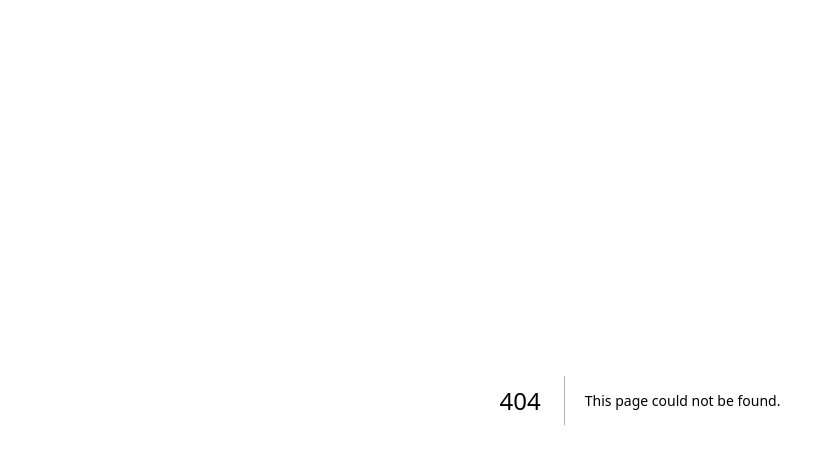
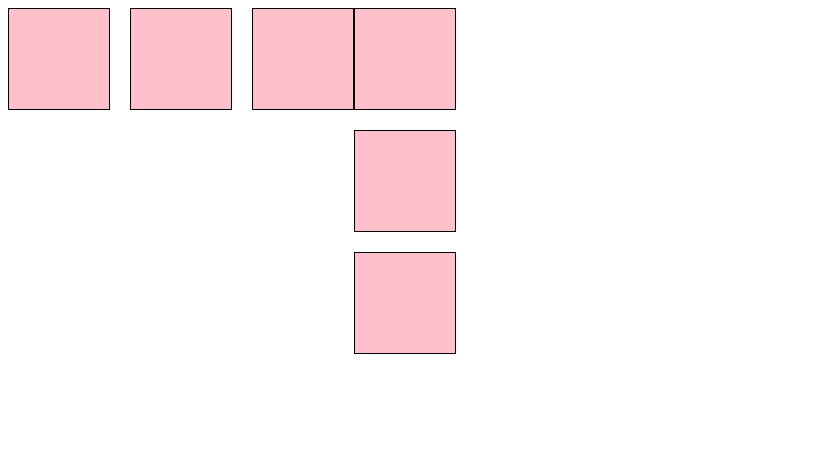
Before and after one commit to HXBTY/Practice-space, a Next.js app in the folder Javascript/next/: page /Space/spaceShow in a window 1280 px wide. Before the commit this address had no page. Shown: the top 464 px of the page, without its empty margins (0-835 px from the left). Built offline with nearby package versions, Linux system fonts and the light colour scheme.

Commit message:
feat:space组件

```diff
--- /dev/null
+++ b/Javascript/next/pages/Space/ConfigProvider.tsx
@@ -0,0 +1,17 @@
+import { SizeType } from "@/pages/Space/index";
+import React, { PropsWithChildren } from "react";
+
+export interface ConfigContextType {
+  space?: {
+    size?: SizeType
+  }
+}
+
+export const ConfigContext = React.createContext<ConfigContextType>({})
+
+interface ConfigProviderProps extends PropsWithChildren<ConfigContextType>{}
+
+export function ConfigProvider(props: ConfigProviderProps) {
+  const {space, children} = props
+  return <ConfigContext.Provider value={{space}}>{children}</ConfigContext.Provider>
+}
--- /dev/null
+++ b/Javascript/next/pages/Space/index.scss
@@ -0,0 +1,38 @@
+.space {
+  display: inline-flex;
+
+  &-vertical {
+    flex-direction: column;
+  }
+
+  &-align {
+    &-center {
+      align-items: center;
+    }
+
+    &-start {
+      align-items: flex-start;
+    }
+
+    &-end {
+      align-items: flex-end;
+    }
+
+    &-baseline {
+      align-items: baseline;
+    }
+  }
+}
+
+.box {
+  width: 100px;
+  height: 100px;
+  background: pink;
+  border: 1px solid #000;
+}
+
+.container {
+  width: 300px;
+  height: 300px;
+  background: green;
+}
--- /dev/null
+++ b/Javascript/next/pages/Space/index.tsx
@@ -0,0 +1,94 @@
+import React, { Fragment } from "react";
+import classNames from "classnames";
+import { ConfigContext } from "@/pages/Space/ConfigProvider";
+
+export type SizeType = "small" | "middle" | "large" | number | undefined
+
+export interface SpaceProps extends React.HTMLAttributes<HTMLDivElement> {
+  class?: string;
+  style?: React.CSSProperties;
+  size?: SizeType | [SizeType, SizeType];
+  direction?: "horizontal" | "vertical";
+  align?: "start" | "end" | "center" | "baseline";
+  split?: React.ReactNode;
+  wrap?: boolean;
+}
+
+const spaceSize = {
+  small: 8,
+  middle: 16,
+  large: 24
+};
+
+function getNumberSize(size: SizeType) {
+  return typeof size === "string" ? spaceSize[size] : size || 0;
+}
+
+const Space: React.FC<SpaceProps> = props => {
+  const { space } = React.useContext(ConfigContext)
+
+  const {
+    className,
+    style,
+    children,
+    size = space?.size || "small",
+    direction = "horizontal",
+    align,
+    split,
+    wrap = false,
+    ...otherProps
+  } = props;
+
+  const childNodes = React.Children.toArray(props.children);
+
+  const mergeAlign = direction === "horizontal" && align === void 0 ? "center" : align;
+
+  const cs = classNames(
+    "space",
+    `space-${direction}`,
+    {
+      [`space-align-${mergeAlign}`]: mergeAlign
+    },
+    className
+  );
+
+  const nodes = childNodes.map((child: any, i) => {
+    const key = child && child.key || `space-item-${i}`;
+    // Fragment 设置一个不会插入dom标签，<Fragment></Fragment> === <></>
+    // 这边的key需要写在最外层，否则编辑器会提示警告
+    return <Fragment key={key}>
+      <div className="space-item">
+        {child}
+      </div>
+      {i < childNodes.length && split && (
+        <span className={`${className}-split`} style={style}>
+          {split}
+        </span>
+      )}
+    </Fragment>;
+  });
+
+  const otherStyles: React.CSSProperties = {};
+
+  const [horizontalSize, verticalSize] = React.useMemo(
+    () => (
+      (Array.isArray(size) ? size : [size, size] as [SizeType, SizeType]).map(item => getNumberSize(item))
+    ),
+    [size]
+  );
+
+  otherStyles.columnGap = horizontalSize;
+  otherStyles.rowGap = verticalSize;
+
+  if (wrap) {
+    otherStyles.flexWrap = "wrap";
+  }
+
+  return <div className={cs} style={{
+    ...otherStyles,
+    ...style
+  }} {...otherProps}>
+    {nodes}
+  </div>;
+};
+export default Space;
--- /dev/null
+++ b/Javascript/next/pages/Space/spaceShow.tsx
@@ -0,0 +1,39 @@
+import Space from "@/pages/Space/index";
+import "./index.scss";
+import { ConfigProvider } from "./ConfigProvider";
+
+export default function App() {
+  return <>
+    {/*<Space*/}
+    {/*  direction="vertical"*/}
+    {/*  className="container"*/}
+    {/*  wrap={true}*/}
+    {/*  align="end"*/}
+    {/*  size={["large", "small"]}*/}
+    {/*>*/}
+    {/*  <div className="box">Lorem ipsum dolor sit.</div>*/}
+    {/*  <div className="box">Corporis incidunt officia veniam.</div>*/}
+    {/*  <div className="box">Deserunt labore perspiciatis reiciendis.</div>*/}
+    {/*  <div className="box">Deleniti dignissimos repellat vitae.</div>*/}
+    {/*  <div className="box">Impedit ipsam iure quibusdam?</div>*/}
+    {/*  <div className="box">Corporis quidem reprehenderit totam?</div>*/}
+    {/*  <div className="box">Accusantium deleniti praesentium suscipit.</div>*/}
+    {/*  <div className="box">Eligendi itaque natus similique!</div>*/}
+    {/*  <div className="box">Cum dolor ducimus reiciendis.</div>*/}
+    {/*</Space>*/}
+    <ConfigProvider space={{ size: 20 }}>
+      <Space direction="horizontal">
+        <div className="box"></div>
+        <div className="box"></div>
+        <div className="box"></div>
+      </Space>
+      <Space direction="vertical">
+        <div className="box"></div>
+        <div className="box"></div>
+        <div className="box"></div>
+      </Space>
+    </ConfigProvider>
+  </>;
+
+
+}
```
